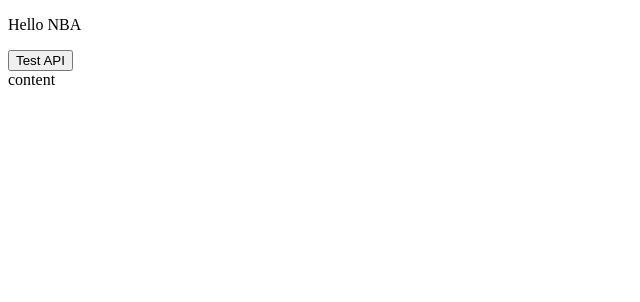
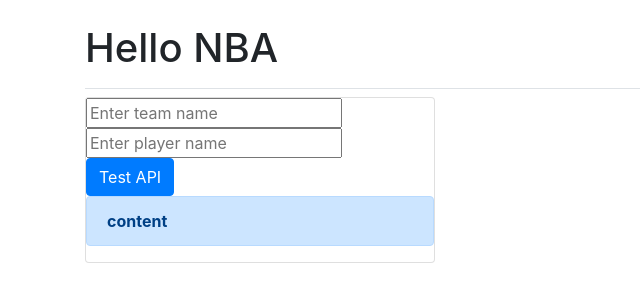
Before and after one commit to AlonBuyum/WebAppJS, a plain HTML site: page index1.html in a window 1280 px wide. Shown: the whole page, without its empty margins (0-640 px from the left). Drawn offline with nearby package versions, Linux system fonts and the light colour scheme.

Commit message:
added bootstrap, input from fields, and moved to async/await

```diff
--- a/index1.html
+++ b/index1.html
@@ -1,18 +1,47 @@
 <!DOCTYPE html>
 
 <html lang="en" xmlns="http://www.w3.org/1999/xhtml">
+
 <head>
     <meta charset="utf-8" />
-    <title>Spotify Test</title>
-    <script src="./index1.js">
+    <title>WebAppJS</title>
+    <link rel="stylesheet" href="https://stackpath.bootstrapcdn.com/bootstrap/4.3.1/css/bootstrap.min.css"
+        integrity="sha384-ggOyR0iXCbMQv3Xipma34MD+dH/1fQ784/j6cY/iJTQUOhcWr7x9JvoRxT2MZw1T" crossorigin="anonymous">
+    <script src="./index1.js" type="text/javascript"></script>
 
-    </script>
 </head>
-<body>
-    <p> Hello NBA</p>
-    <button id="resBTN">Test API</button>
-    <div id="contentEl">
-       content
+
+<body class="container">
+    <div class="pb-2 mt-4 mb-2 border-bottom">
+        <h1> Hello NBA</h1>
     </div>
+    <div class="row">
+        <div class="col-md-4">
+            <div class="card">
+                <div>
+                    <form name="searchDetails" method="GET">
+                        <fieldset>
+                            <div>
+                                <input id="teamName" type="text" placeholder="Enter team name"/>
+                            </div>
+                            <div>
+                                <input id="playerName" type="text" placeholder="Enter player name"/>
+                            </div>
+
+                        </fieldset>
+
+                        <input id="resBTN" type="button" value="Test API" class="btn btn-primary" />
+
+                    </form>
+                    <!-- <button id="resBTN">Test API</button> -->
+                    <div id="contentEl"  class="alert alert-primary" role="alert">
+                        <strong>content</strong>
+                    </div>
+                </div>
+            </div>
+        </div>
+    </div>
+
 </body>
+
 </html>
--- a/index1.js
+++ b/index1.js
@@ -2,38 +2,54 @@
 (function main(window) {
     const UI_target = window.document.body;
 
-    window.document.addEventListener("DOMContentLoaded",  () => {
+    window.document.addEventListener("DOMContentLoaded", () => {
         const btnEl = window.document.getElementById("resBTN");
         btnEl.addEventListener("click", getResponse, false);
-
-        //let sessionBTN = document.getElementById("sessionBTN");
-        //sessionBTN.addEventListener("click", displaySessionContent, false);
-
     });
 
     function getResponse() {
-        fetch("https://free-nba.p.rapidapi.com/teams/5", {
+        const inputEl = window.document.getElementById("teamName");
+        console.log(inputEl.value);
+        //#region
+        //     fetch("https://free-nba.p.rapidapi.com/teams/"+inputEl.value, {
+        //         "method": "GET",
+        //         "headers": {
+        //             "x-rapidapi-host": "free-nba.p.rapidapi.com",
+        //             "x-rapidapi-key": "8a84a6d322msh003aff95e915e9fp161216jsn3196639c0c6d"
+        //         }
+        //     })
+        //         .then(response => response.json())
+        //         .then(data => {
+        //             relayResponse(data);
+        //         })
+        //         .catch(err => {
+        //             console.log(err);
+        //         });
+        // }
+        //#endregion
+
+        const response = async () => {
+            const theResponse = await fetch("https://free-nba.p.rapidapi.com/teams/" + inputEl.value, {
                 "method": "GET",
                 "headers": {
                     "x-rapidapi-host": "free-nba.p.rapidapi.com",
                     "x-rapidapi-key": "8a84a6d322msh003aff95e915e9fp161216jsn3196639c0c6d"
                 }
-        })
-            .then(response => response.json())
-            .then(data => {
-                relayResponse(data);
-            })
+            });
+            const resJson = await theResponse.json()
                 .catch(err => {
                     console.log(err);
                 });
+            relayResponse(resJson);
+        };
+        response();
     }
 
         function relayResponse(data) {
             console.log(data);
-        //let content = window.document.getElementById("contentEl");
             let contentArr = Object.entries(data);
+            // send contentArr to be filtered at this point
             displayResults(contentArr);
-        //content.innerText = contentArr;
         }
 
         function displayResults(filteredResults) {
@@ -55,4 +71,4 @@
                 resContEL.appendChild(listElement);
             }
         }
-})(this);
+    }) (this);
```
Lines whose indentation alone changed are shown as unchanged.
